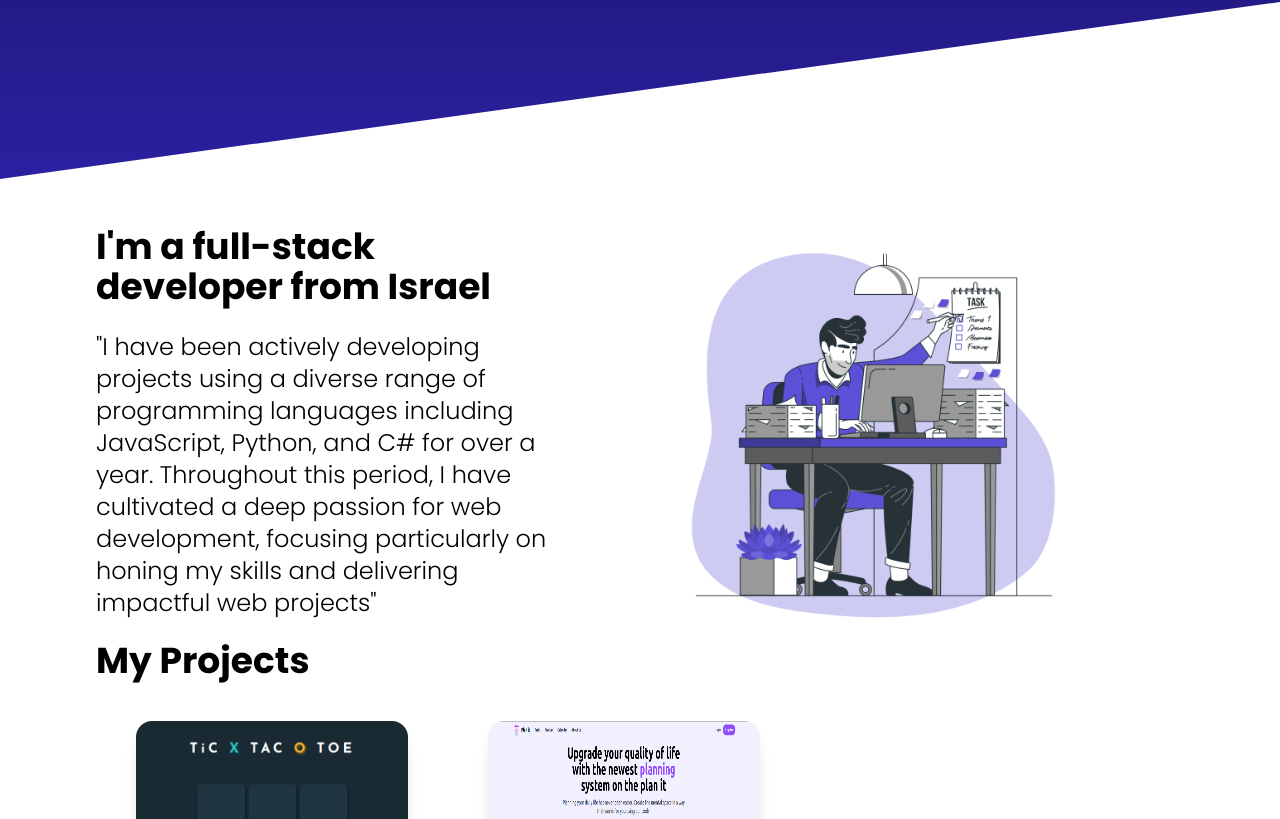
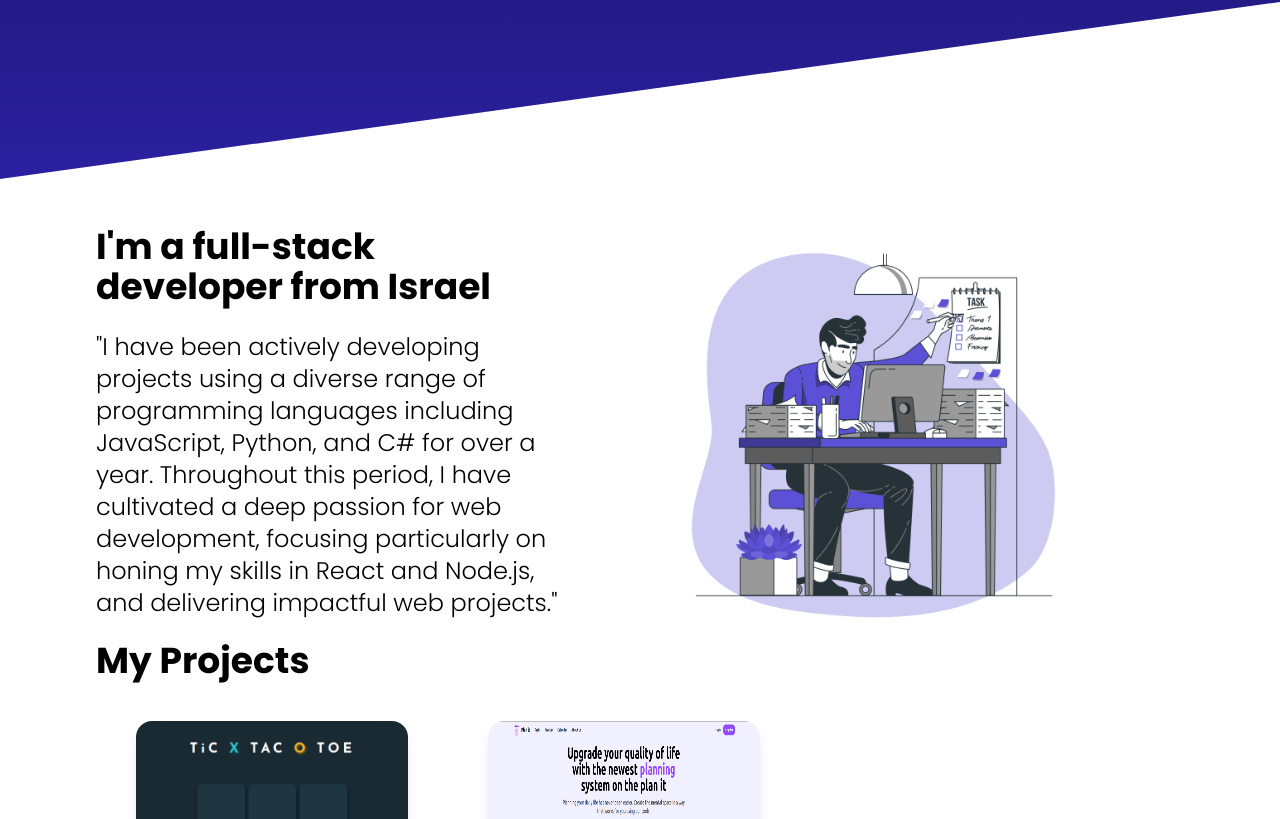
Before and after one commit to yken42/portfolio, a React (Vite) app: page / in a window 1280 px wide. Shown: the part 536-1355 px from the top of the page. Built offline with nearby package versions, Linux system fonts and the light colour scheme.

Commit message:
changed about me paragraph

```diff
--- a/src/components/About.jsx
+++ b/src/components/About.jsx
@@ -7,7 +7,7 @@ export const About = forwardRef((props, ref) => {
         <div className='about-content flex flex-col-reverse md:flex-row justify-between mt-12'>
             <div className='main font-poppins md:w-1/2 mt-12 md:mt-0'>
                 <h1 className='font-bold text-4xl'>I'm a full-stack developer from Israel</h1>
-                <h3 className='text-2xl font-light mt-6'>"I have been actively developing projects using a diverse range of programming languages including JavaScript, Python, and C# for over a year. Throughout this period, I have cultivated a deep passion for web development, focusing particularly on honing my skills and delivering impactful web projects"
+                <h3 className='text-2xl font-light mt-6'>"I have been actively developing projects using a diverse range of programming languages including JavaScript, Python, and C# for over a year. Throughout this period, I have cultivated a deep passion for web development, focusing particularly on honing my skills in React and Node.js, and delivering impactful web projects."
                 </h3>
             </div>
             <div className='w-2/3 mx-auto bro-img xl:w-2/3'>
```
